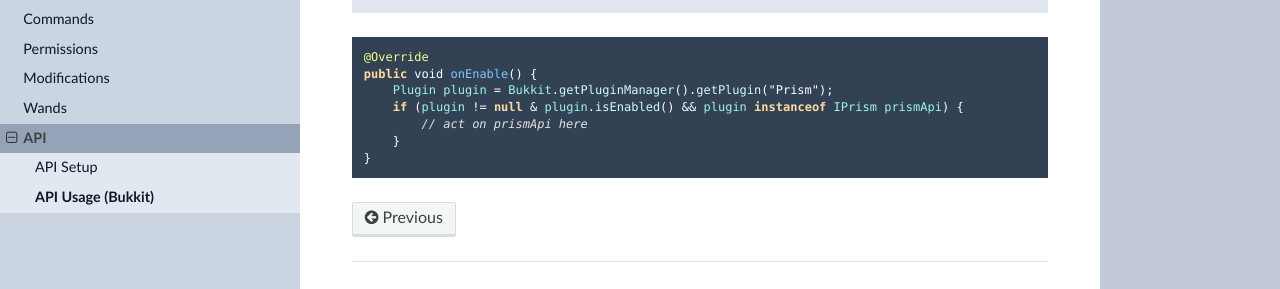
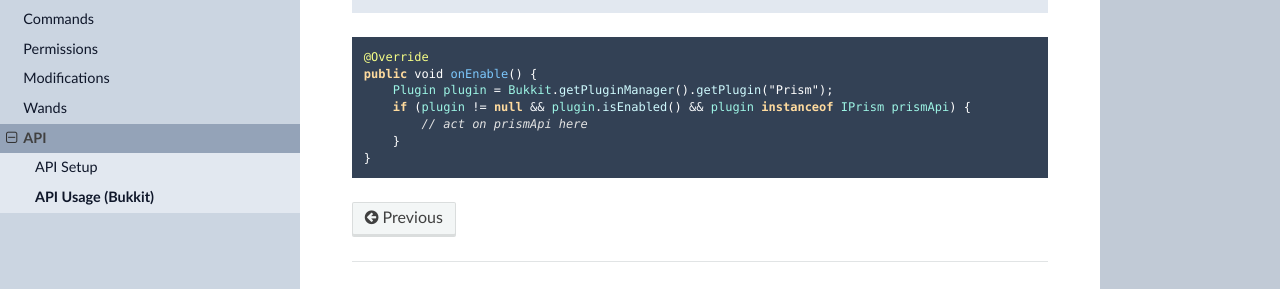
Before and after one commit to prism/prism-docs, a Sphinx documentation site: the page built from docs/source/api/usage.rst, in a window 1280 px wide. Shown: the part 274-563 px from the top of the page. Built offline with Sphinx 7.4.7 and the Read the Docs theme 2.0.0, drawn with Linux system fonts in a browser that asks for light colours.

```diff
--- a/docs/source/api/usage.rst
+++ b/docs/source/api/usage.rst
@@ -12,7 +12,7 @@ In your main plugin class' ``onEnable`` method, look for and hook Prism.
     @Override
     public void onEnable() {
         Plugin plugin = Bukkit.getPluginManager().getPlugin("Prism");
-        if (plugin != null & plugin.isEnabled() && plugin instanceof IPrism prismApi) {
+        if (plugin != null && plugin.isEnabled() && plugin instanceof IPrism prismApi) {
             // act on prismApi here
         }
     }
```
